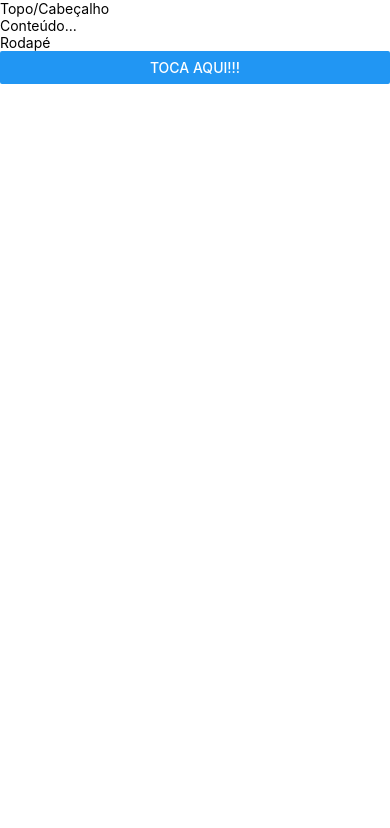
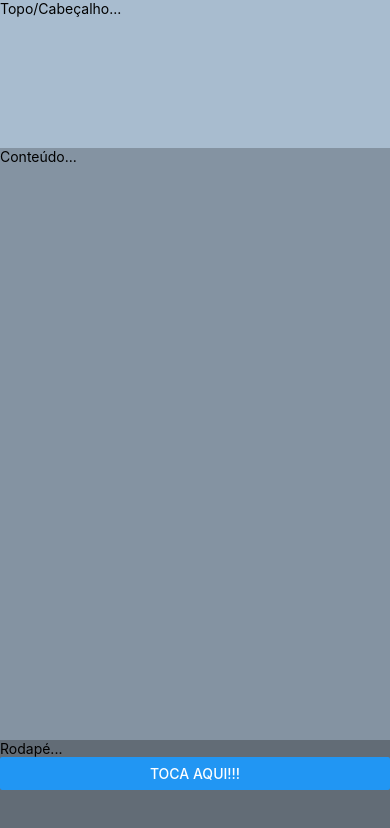
Before and after one commit to AlineMachadoTeixeira/ola-react-native, a React Native app: screen / in a window 390 px wide. Shown: the top 828 px of the page. Built offline with nearby package versions, Linux system fonts and the light colour scheme.

Commit message:
fazendo o css com StyleSheet

```diff
--- a/App.js
+++ b/App.js
@@ -3,6 +3,7 @@
   Button,
   SafeAreaView,
   StatusBar,
+  StyleSheet,
   Text,
   View,
 } from "react-native";
@@ -15,17 +16,20 @@
   return (
     <>
       <StatusBar barStyle="light-content" />
-      <SafeAreaView>
-        <View>
-          <Text>Topo/Cabeçalho</Text>
+      <SafeAreaView style={estilos.container}>
+        {/* Topo/Cabeçalho... */}
+        <View style={estilos.cabecalho}>
+          <Text>Topo/Cabeçalho...</Text>
         </View>
 
-        <View>
+        {/* Conteúdo... ... */}
+        <View style={estilos.conteudo}>
           <Text>Conteúdo... </Text>
         </View>
 
-        <View>
-          <Text>Rodapé</Text>
+        {/* Rodapé... */}
+        <View style={estilos.rodape}>
+          <Text>Rodapé...</Text>
           {/* onPress={} tipo onClick  */}
           <Button title="Toca aqui!!!" onPress={vai} />
         </View>
@@ -33,3 +37,27 @@
     </>
   );
 }
+
+const estilos = StyleSheet.create({
+  container: {
+    backgroundColor: "#cee7fe",
+    flex: 1,
+    /* justifyContent: "center",
+    flexDirection: "row" // padrão é coluna*/
+  },
+
+  cabecalho: {
+    backgroundColor: "#a8bccf",
+    flex: 1,
+  },
+
+  conteudo: {
+    backgroundColor: "#8493a2",
+    flex: 4,
+  },
+
+  rodape: {
+    backgroundColor: "#626c76",
+    flex: 0.7,
+  },
+});
```
Also changed, not shown: 1 other file (tests, documents, lock files or other folders).
